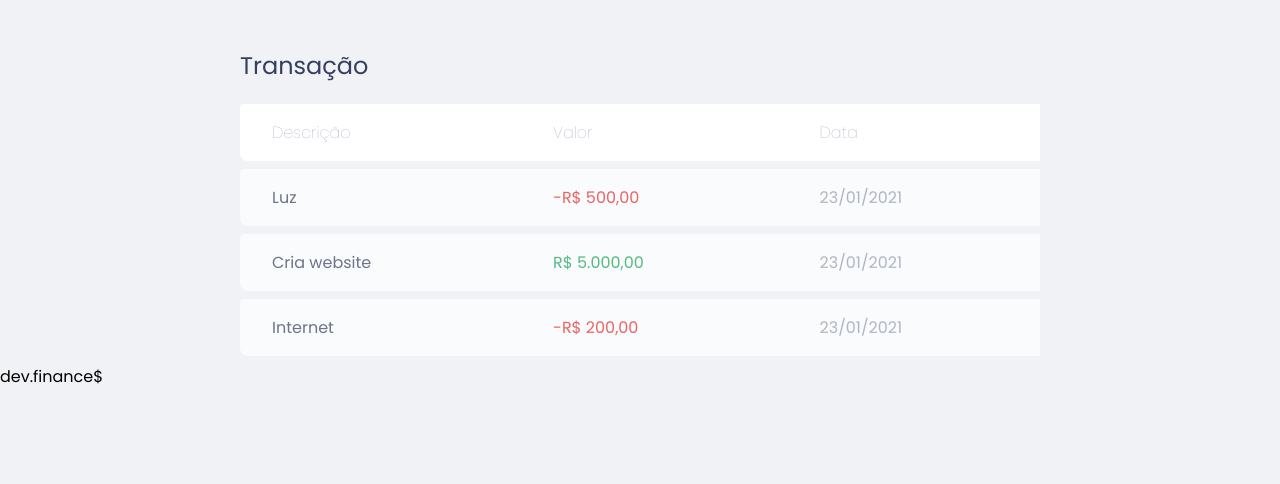
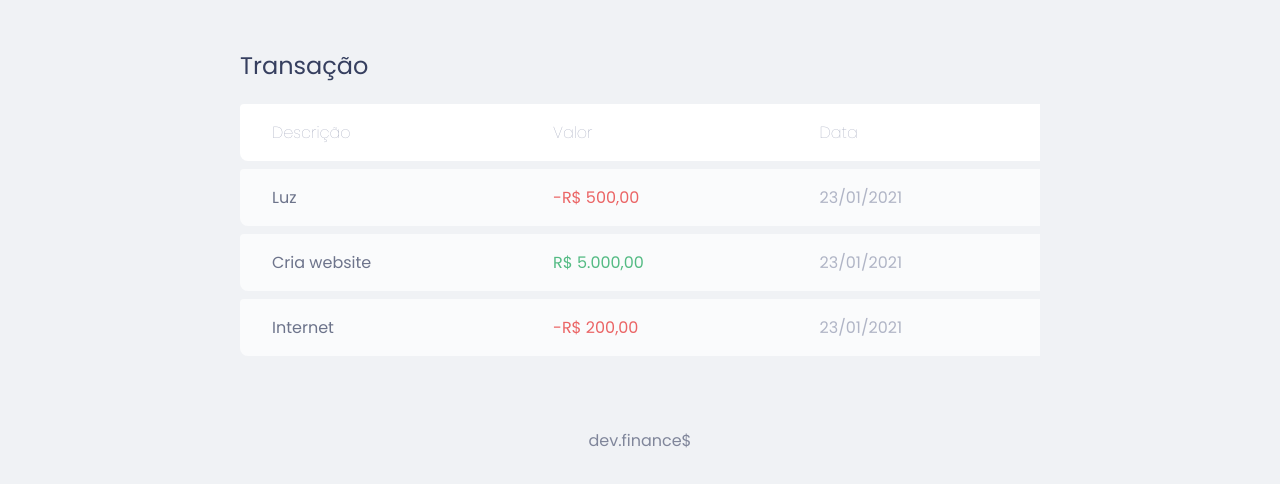
Before and after one commit to JoseHelioF/DevFinances, a plain HTML site: page index.html in a window 1280 px wide. Shown: the part 676-1160 px from the top of the page. Before the commit the page ends 1065 px from the top, so only its background shows below. Drawn offline with Linux system fonts and the light colour scheme.

Commit message:
Adição do estilo em Footer e na tabela

```diff
--- a/style.css
+++ b/style.css
@@ -118,3 +118,9 @@ td.income{
 td.expense{
     color: #e92929
 }
+footer{
+    text-align: center;
+    padding: 4rem 0 2rem;
+    color: var(--dark-blue);
+    opacity: 0.6;
+}
```
